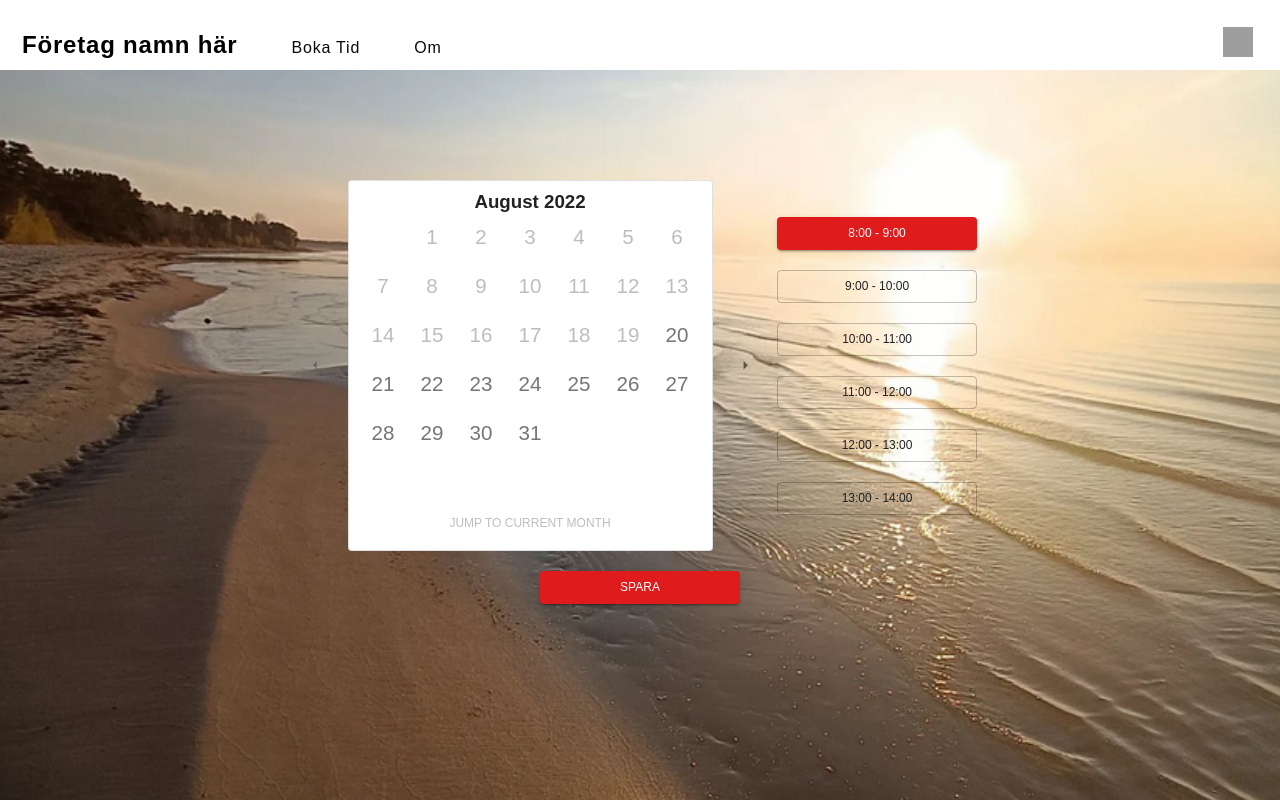
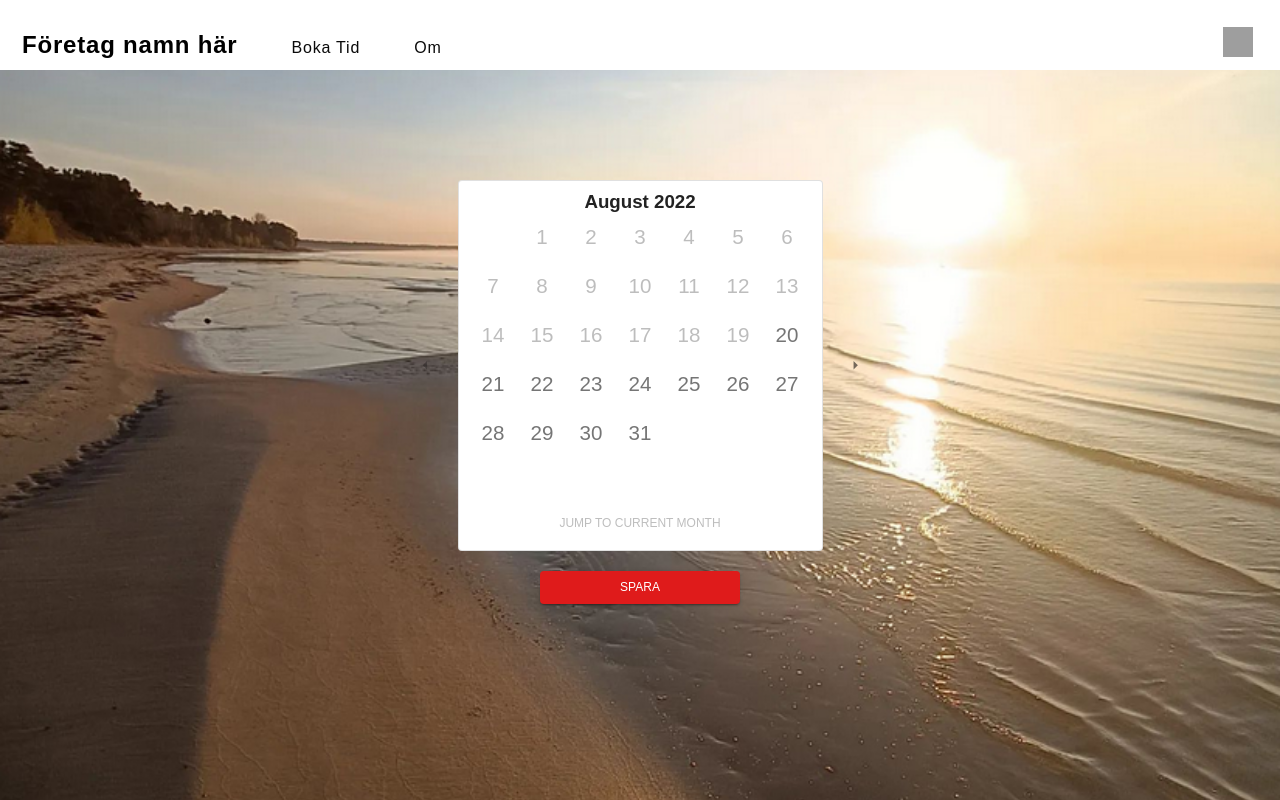
Before and after one commit to wilcer1/website-main-mamma, a React (Create React App) app in the folder client/: page /boka in a window 1280 px wide. Built offline with nearby package versions, Linux system fonts and the light colour scheme; grey boxes are pictures that could not be loaded.

Commit message:
now only renders times if active day is chosen

```diff
--- a/client/src/components/CalendarTemplate.js
+++ b/client/src/components/CalendarTemplate.js
@@ -425,9 +425,10 @@ const CalendarTemplate = ({
                       alignItems="center"
                       wrap="wrap"
                     >
+
                       {times.map(
                         (time, i) =>
-                          i < times.length - 7 && (
+                          i < times.length - 7 && activeDay != null && (
                             <TimeButton
                               key={time.time}
                               className={classes.button}
```
